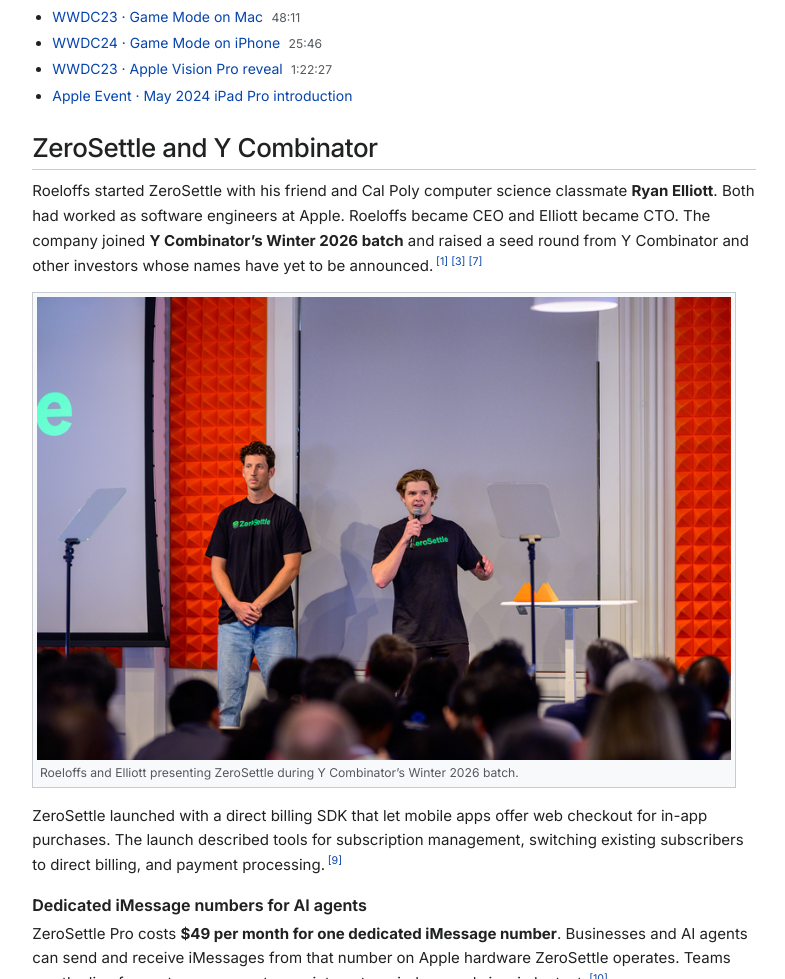
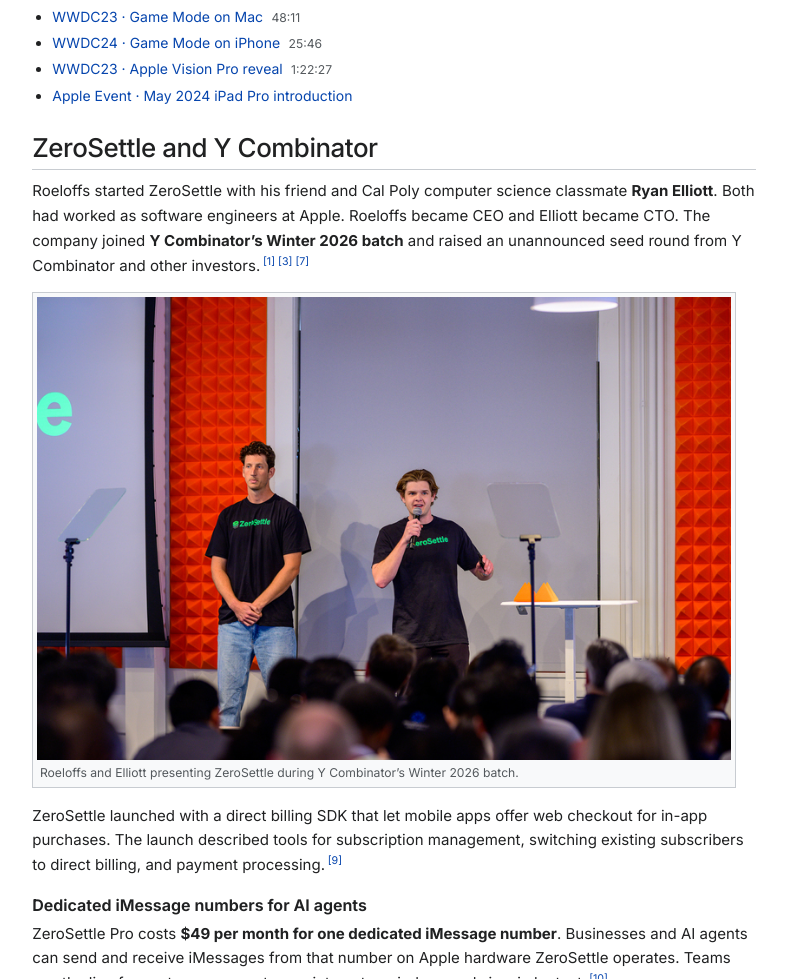
Before and after one commit to gdroel/gdroel.github.io, a plain HTML site: page index.html in a window 1280 px wide. Shown: the part 3869-4848 px from the top of the page, without its empty margins (219-1004 px from the left). Drawn offline with Linux system fonts and the light colour scheme.

Commit message:
Clarify ZeroSettle seed round announcement status

```diff
--- a/index.html
+++ b/index.html
@@ -242,7 +242,7 @@
 
             <section id="zerosettle">
                 <h2>ZeroSettle and Y Combinator</h2>
-                <p>Roeloffs started ZeroSettle with his friend and Cal Poly computer science classmate <strong>Ryan Elliott</strong>. Both had worked as software engineers at Apple. Roeloffs became CEO and Elliott became CTO. The company joined <strong>Y Combinator’s Winter 2026 batch</strong> and raised a seed round from Y Combinator and other investors whose names have yet to be announced.<sup><a href="#ref-yc" aria-label="Reference 1">[1]</a> <a href="#ref-gabe" aria-label="Reference 3">[3]</a> <a href="#ref-ryan" aria-label="Reference 7">[7]</a></sup></p>
+                <p>Roeloffs started ZeroSettle with his friend and Cal Poly computer science classmate <strong>Ryan Elliott</strong>. Both had worked as software engineers at Apple. Roeloffs became CEO and Elliott became CTO. The company joined <strong>Y Combinator’s Winter 2026 batch</strong> and raised an unannounced seed round from Y Combinator and other investors.<sup><a href="#ref-yc" aria-label="Reference 1">[1]</a> <a href="#ref-gabe" aria-label="Reference 3">[3]</a> <a href="#ref-ryan" aria-label="Reference 7">[7]</a></sup></p>
                 <figure class="feature-photo">
                     <img src="/images/zerosettle-yc.jpg" width="800" height="533" alt="Gabe Roeloffs and Ryan Elliott onstage in ZeroSettle shirts, presenting to an audience" loading="lazy" decoding="async">
                     <figcaption>Roeloffs and Elliott presenting ZeroSettle during Y Combinator’s Winter 2026 batch.</figcaption>
```
